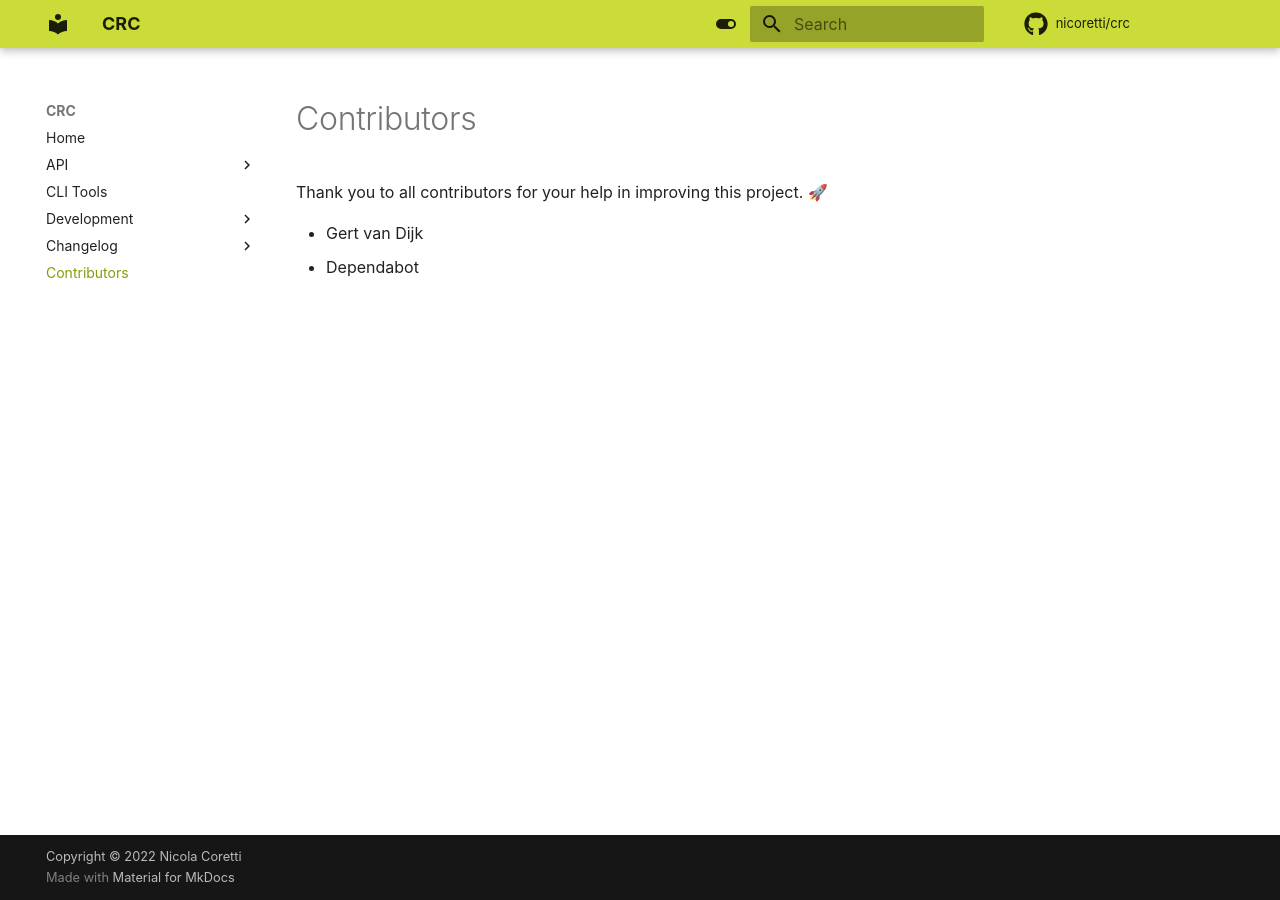
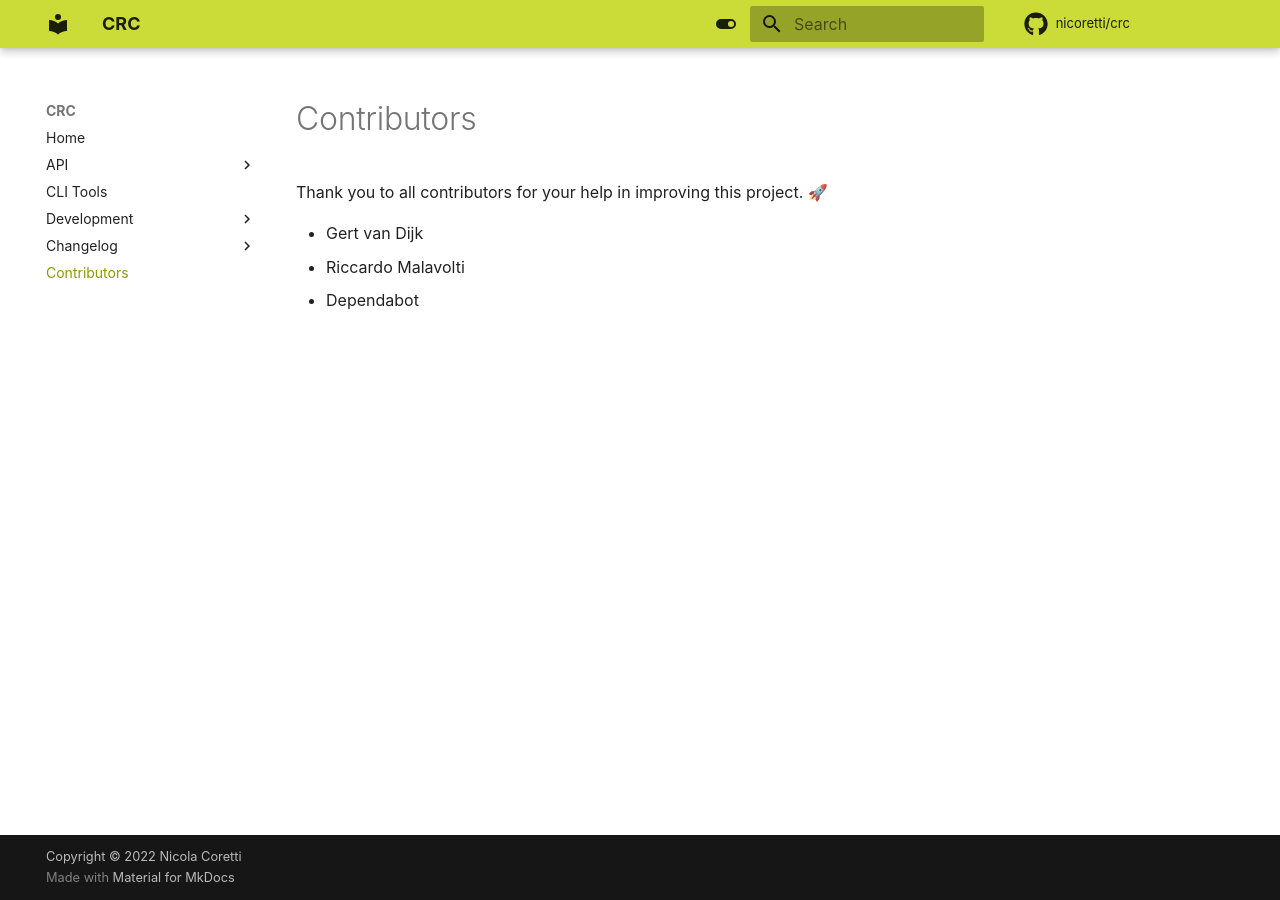
Before and after one commit to Nicoretti/crc, an MkDocs documentation site: the page built from docs/docs/contributors.md, in a window 1280 px wide. Built offline with MkDocs 1.6.1 and Material for MkDocs 9.7.7, drawn with Linux system fonts in a browser that asks for light colours; comment, search, counter and statistics services are not loaded.

Commit message:
Update contributors list

```diff
--- a/docs/docs/contributors.md
+++ b/docs/docs/contributors.md
@@ -3,4 +3,5 @@
 Thank you to all contributors for your help in improving this project. 🚀
 
 * Gert van Dijk
+* Riccardo Malavolti
 * Dependabot
```
